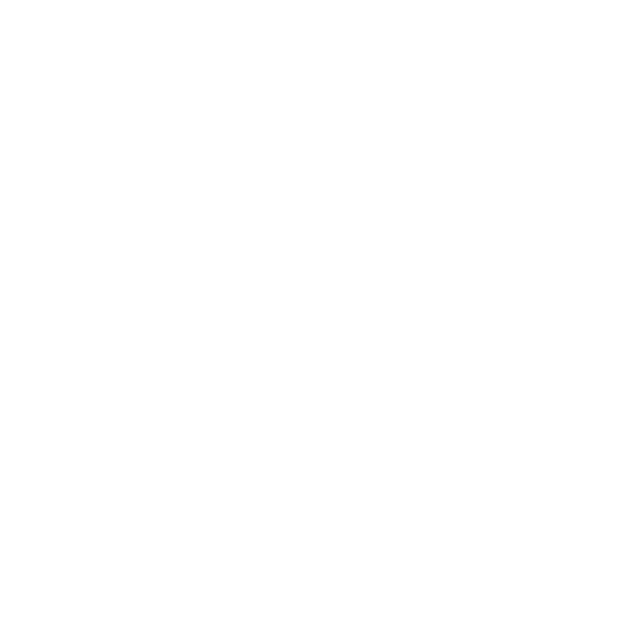
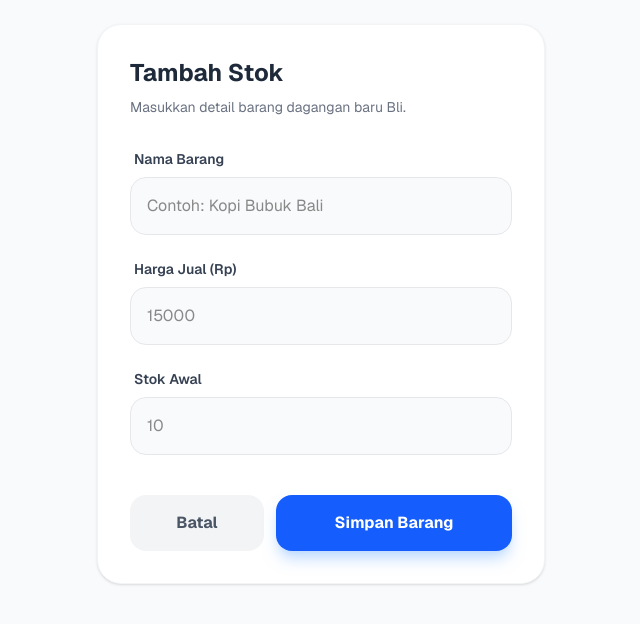
Before and after one commit to bayusastra70/roadsidestock-app, a Next.js app: page /tambah in a window 1280 px wide. Shown: the top 624 px of the page, without its empty margins (319-959 px from the left). Built offline with nearby package versions, Linux system fonts and the light colour scheme.

Commit message:
Fix build: add prisma generate and type any

```diff
--- a/app/tambah/page.tsx
+++ b/app/tambah/page.tsx
@@ -1,6 +1,6 @@
 import prisma from "@/lib/prisma";
 import { redirect } from "next/navigation";
-import { revalidatePath } from "next/cache"; // Tambahkan ini agar halaman utama langsung terupdate
+import { revalidatePath } from "next/cache";
 
 export default function TambahBarang() {
   async function tambahAksi(formData: FormData) {
@@ -9,53 +9,114 @@
     try {
       const nama = formData.get("nama") as string;
       const harga = Number(formData.get("harga"));
+      const stokAwal = Number(formData.get("stok")) || 0;
 
-      // 1. Cari atau buat Warung secara otomatis
+      // 1. Cari Warung yang sudah ada
       let warung = await prisma.warung.findFirst();
 
+      // 2. Jika belum ada (Database baru), buat User & Warung secara otomatis
       if (!warung) {
-        // Buat user dan warung sekaligus dengan cara yang lebih aman
-        const newUser = await prisma.user.create({
+        const userBaru = await prisma.user.create({
           data: {
             nama: "Owner Roadside",
-            email: `owner-${Date.now()}@test.com`, // Email unik agar tidak error duplicate
-            password: "pongo-safety-password",
+            email: `owner-${Date.now()}@roadsidestock.com`,
+            password: "password123", // Sementara, nanti diganti saat buat fitur Register
             warung: {
-              create: { nama: "Warung Utama" }
+              create: {
+                nama: "Warung Utama UMKM",
+                alamat: "Tabanan, Bali"
+              }
             }
           },
           include: { warung: true }
         });
 
-        // Cek apakah warung berhasil dibuat
-        if (!newUser.warung) throw new Error("Gagal membuat warung");
-        warung = newUser.warung;
+        if (!userBaru.warung) throw new Error("Gagal menginisialisasi Warung");
+        warung = userBaru.warung;
       }
 
-      // 2. Masukkan data produk
+      // 3. Simpan Produk ke Database (Cocok dengan Schema Bli)
       await prisma.product.create({
         data: {
           name: nama,
-          priceBuy: harga * 0.8,
+          stock: stokAwal,
+          minStock: 2, // Batas minimum stok untuk peringatan
+          priceBuy: harga * 0.8, // Estimasi harga beli (bisa diubah nanti)
           priceSell: harga,
-          stock: 10,
-          minStock: 2,
-          warungId: warung.id,
+          warungId: warung.id, // Relasi ke Warung
         }
       });
 
-      // 3. Bersihkan cache agar data baru langsung muncul di "/"
+      // 4. Update cache halaman utama agar barang baru langsung muncul
       revalidatePath("/");
 
     } catch (error) {
-      console.error("Gagal simpan data:", error);
-      // Jika error, kita tidak redirect tapi biarkan user tahu
-      return;
+      console.error("Detail Error:", error);
+      // Opsional: Bli bisa redirect ke halaman error atau tampilkan pesan
+      throw new Error("Gagal menyimpan data ke Supabase.");
     }
 
-    // 4. Redirect hanya jika sukses
+    // 5. Kembali ke Beranda
     redirect("/");
   }
 
-  // ... sisa kode return JSX Bli sudah bagus ...
+  return (
+    <div className="min-h-screen bg-gray-50 p-6 font-sans">
+      <div className="max-w-md mx-auto bg-white rounded-3xl p-8 shadow-sm border border-gray-100">
+        <h1 className="text-2xl font-bold text-gray-800 mb-2">Tambah Stok</h1>
+        <p className="text-gray-500 mb-8 text-sm">Masukkan detail barang dagangan baru Bli.</p>
+
+        <form action={tambahAksi} className="flex flex-col gap-6">
+          <div className="flex flex-col gap-2">
+            <label className="text-sm font-semibold text-gray-700 ml-1">Nama Barang</label>
+            <input
+              name="nama"
+              type="text"
+              placeholder="Contoh: Kopi Bubuk Bali"
+              className="w-full p-4 bg-gray-50 border border-gray-200 rounded-2xl focus:outline-none focus:ring-2 focus:ring-blue-500 transition-all"
+              required
+            />
+          </div>
+
+          <div className="flex flex-col gap-2">
+            <label className="text-sm font-semibold text-gray-700 ml-1">Harga Jual (Rp)</label>
+            <input
+              name="harga"
+              type="number"
+              placeholder="15000"
+              className="w-full p-4 bg-gray-50 border border-gray-200 rounded-2xl focus:outline-none focus:ring-2 focus:ring-blue-500 transition-all"
+              required
+            />
+          </div>
+
+          <div className="flex flex-col gap-2">
+            <label className="text-sm font-semibold text-gray-700 ml-1">Stok Awal</label>
+            <input
+              name="stok"
+              type="number"
+              placeholder="10"
+              className="w-full p-4 bg-gray-50 border border-gray-200 rounded-2xl focus:outline-none focus:ring-2 focus:ring-blue-500 transition-all"
+              required
+            />
+          </div>
+
+          <div className="flex gap-3 pt-4">
+            <button
+              type="button"
+              onClick={() => redirect("/")}
+              className="flex-1 bg-gray-100 text-gray-600 p-4 rounded-2xl font-bold hover:bg-gray-200 transition-all"
+            >
+              Batal
+            </button>
+            <button
+              type="submit"
+              className="flex-[2] bg-blue-600 text-white p-4 rounded-2xl font-bold shadow-lg shadow-blue-200 hover:bg-blue-700 active:scale-95 transition-all"
+            >
+              Simpan Barang
+            </button>
+          </div>
+        </form>
+      </div>
+    </div>
+  );
 }
```
